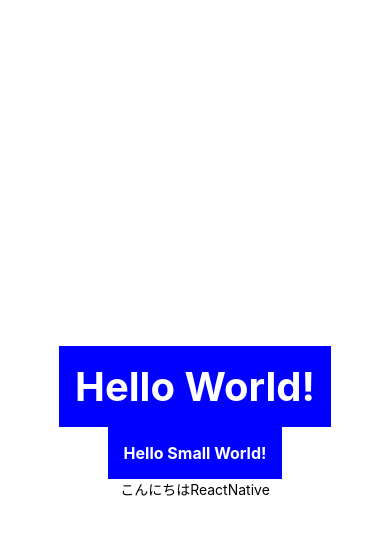
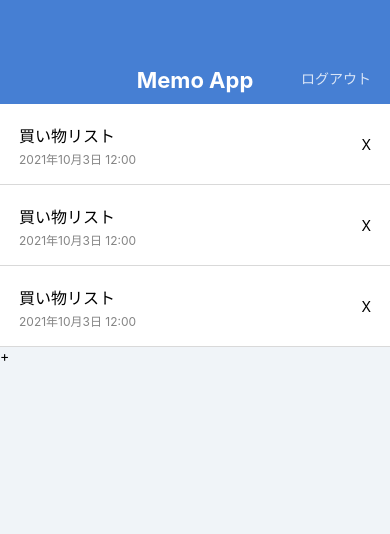
Before and after one commit to EICHAN1208/MemoApp, a React Native app: screen / in a window 390 px wide. Shown: the top 534 px of the page. Built offline with nearby package versions, Linux system fonts and the light colour scheme.

Commit message:
スタイリング

```diff
--- a/App.jsx
+++ b/App.jsx
@@ -1,17 +1,49 @@
-import { StatusBar } from 'expo-status-bar';
 import React from 'react';
 import { StyleSheet, Text, View } from 'react-native';
-
-import Hello from './src/components/Hello';
 
 export default function App() {
   return (
     <View style={styles.container}>
-      <Hello bang>World</Hello>
-      <Hello bang style={{ fontSize: 16 }}>Small World</Hello>
-      <Text>こんにちはReactNative</Text>
-      {/* eslint-disable-next-line */}
-      <StatusBar style="auto" />
+      <View style={styles.appbar}>
+        <View style={styles.appbarInner}>
+          <Text style={styles.appbarTitle}>Memo App</Text>
+          <Text style={styles.appbarRight}>ログアウト</Text>
+        </View>
+      </View>
+
+      <View>
+        <View style={styles.memoListItem}>
+          <View>
+            <Text style={styles.memoListItemTitle}>買い物リスト</Text>
+            <Text style={styles.memoListItemDate}>2021年10月3日 12:00</Text>
+          </View>
+          <View>
+            <Text>X</Text>
+          </View>
+        </View>
+        <View style={styles.memoListItem}>
+          <View>
+            <Text style={styles.memoListItemTitle}>買い物リスト</Text>
+            <Text style={styles.memoListItemDate}>2021年10月3日 12:00</Text>
+          </View>
+          <View>
+            <Text>X</Text>
+          </View>
+        </View>
+        <View style={styles.memoListItem}>
+          <View>
+            <Text style={styles.memoListItemTitle}>買い物リスト</Text>
+            <Text style={styles.memoListItemDate}>2021年10月3日 12:00</Text>
+          </View>
+          <View>
+            <Text>X</Text>
+          </View>
+        </View>
+      </View>
+
+      <View>
+        <Text>+</Text>
+      </View>
     </View>
   );
 }
@@ -19,8 +51,47 @@ export default function App() {
 const styles = StyleSheet.create({
   container: {
     flex: 1,
-    backgroundColor: '#fff',
+    backgroundColor: '#F0F4F8',
+  },
+  appbar: {
+    width: '100%',
+    height: 104,
+    backgroundColor: '#467FD3',
+    justifyContent: 'flex-end',
+  },
+  appbarInner: {
     alignItems: 'center',
-    justifyContent: 'center',
+  },
+  appbarRight: {
+    position: 'absolute',
+    right: 19,
+    bottom: 16,
+    color: 'rgba(255, 255, 255, 0.8)',
+  },
+  appbarTitle: {
+    marginBottom: 8,
+    fontSize: 22,
+    lineHeight: 32,
+    color: '#ffffff',
+    fontWeight: 'bold',
+  },
+  memoListItem: {
+    backgroundColor: '#ffffff',
+    flexDirection: 'row',
+    justifyContent: 'space-between',
+    paddingVertical: 16,
+    paddingHorizontal: 19,
+    alignItems: 'center',
+    borderBottomWidth: 1,
+    borderColor: 'rgba(0, 0, 0, 0.15)',
+  },
+  memoListItemTitle: {
+    fontSize: 16,
+    lineHeight: 32,
+  },
+  memoListItemDate: {
+    fontSize: 12,
+    lineHeight: 16,
+    color: '#848484',
   },
 });
```
